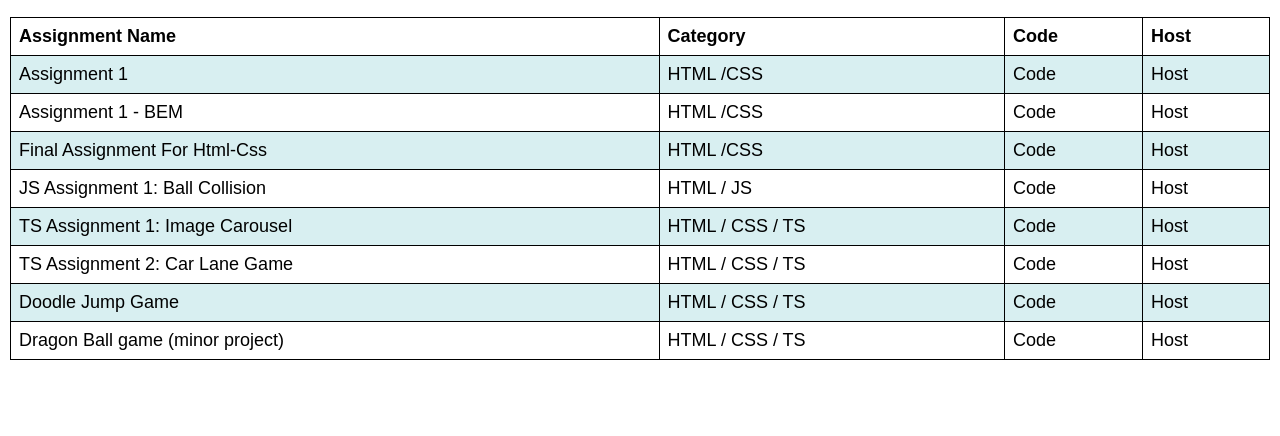
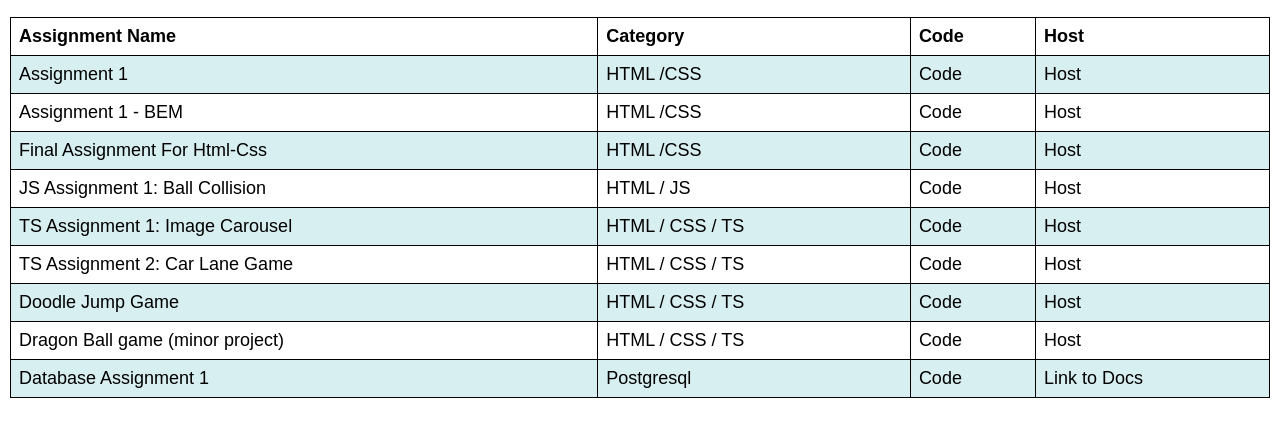
Before and after one commit to bhuwanpp/LF-Fellowship-Assignment, a plain HTML site: page index.html in a window 1280 px wide. Shown: the part 126-562 px from the top of the page. Drawn offline with Linux system fonts and the light colour scheme.

Commit message:
add database first assignment

```diff
--- a/index.html
+++ b/index.html
@@ -90,6 +90,14 @@
             <td><a href="https://dragonballbattle.netlify.app/" target="_blank">Host</a></td>
 
         </tr>
+        <tr>
+            <td>Database Assignment 1  </td>
+            <td>Postgresql</td>
+            <td><a href="https://github.com/bhuwanpp/sql-assignment-lf" target="_blank">Code</a>
+            </td>
+            <td><a href="https://docs.google.com/document/d/1Ommb5Lg8GEnmg_f6usgf9ywAJUwhqfffJCJ2Y2YgiPA/edit" target="_blank">Link to Docs</a></td>
+
+        </tr>
     </table>
 
 
```
